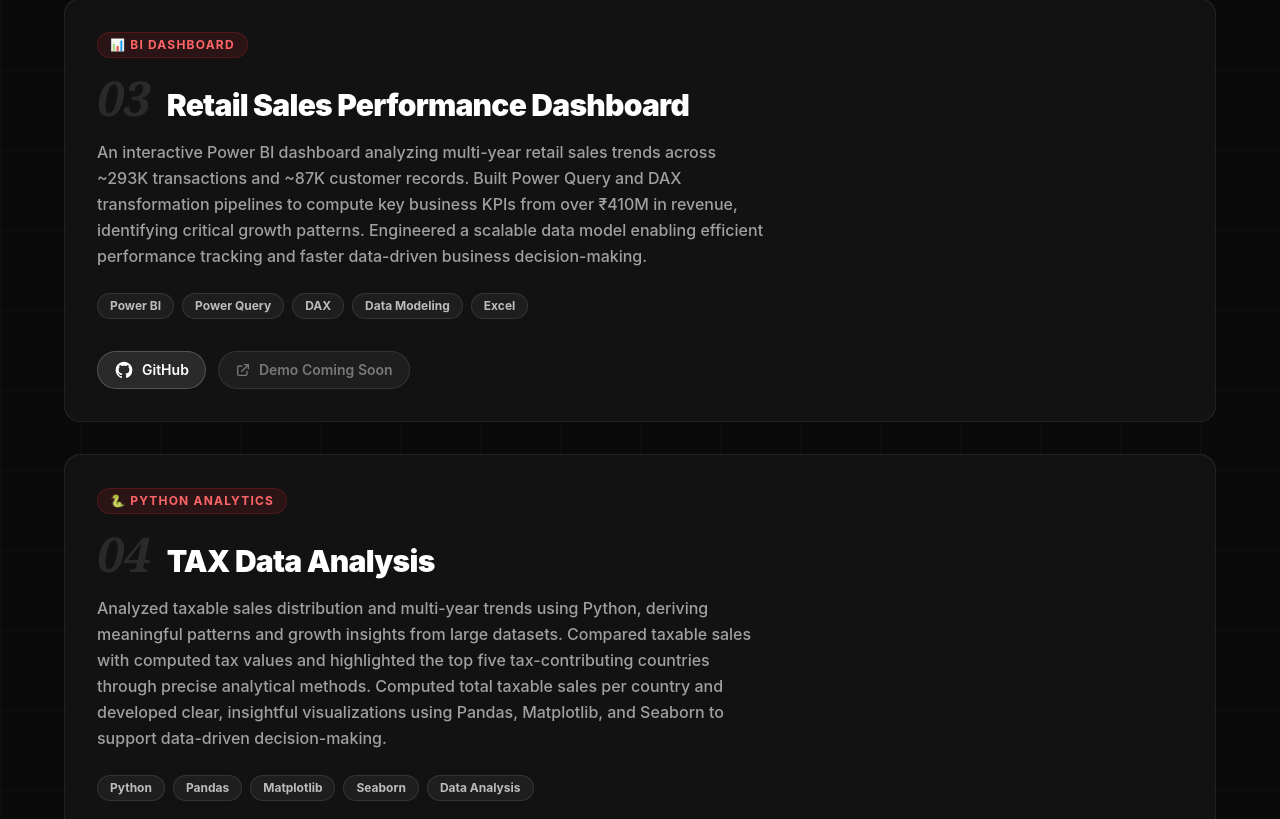
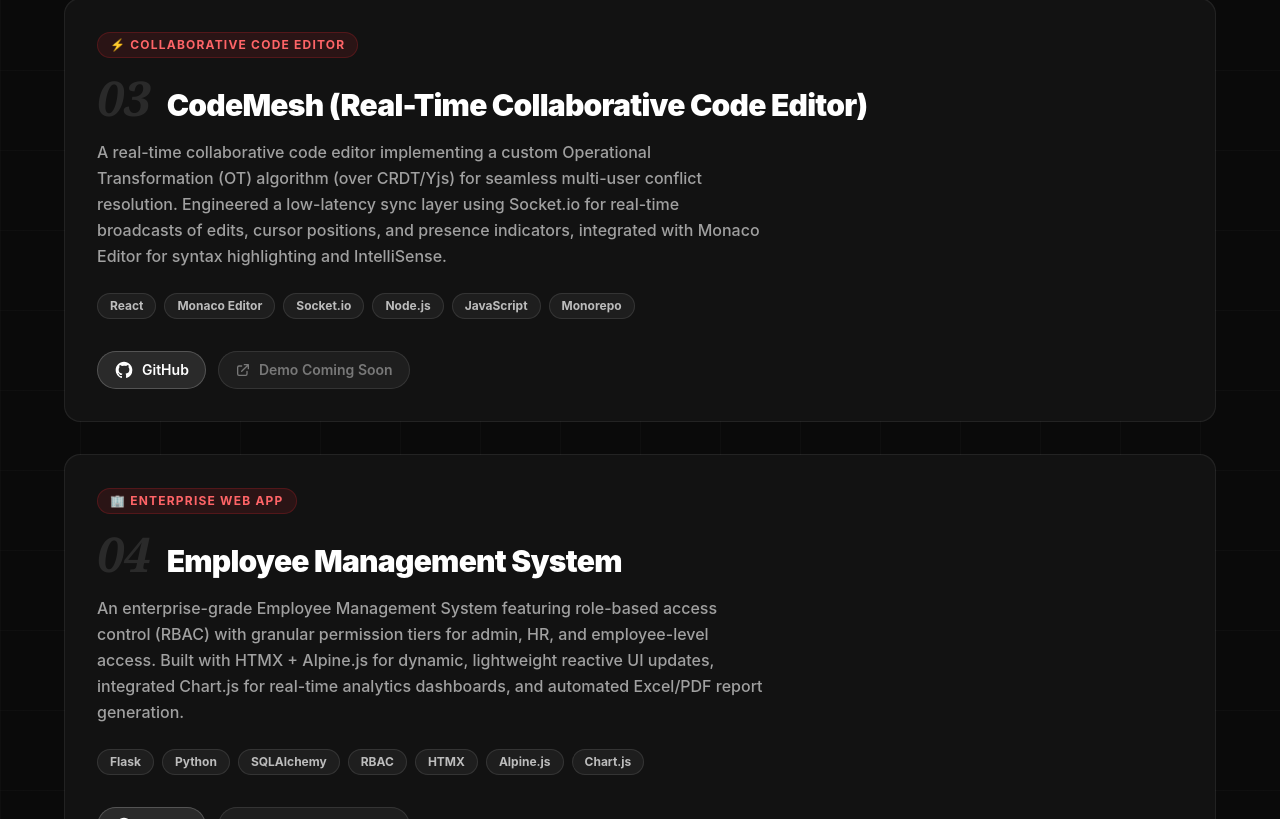
Before and after one commit to 4bhiigit/My-Portfolio, a React (Vite) app in the folder Portfolio-main/: page / in a window 1280 px wide. Shown: the part 5281-6100 px from the top of the page. Built offline with nearby package versions, Linux system fonts and the light colour scheme; no server answers.

Commit message:
Update projects 3 and 4 with CodeMesh and Employee Management System

```diff
--- a/Portfolio-main/src/data/portfolioData.js
+++ b/Portfolio-main/src/data/portfolioData.js
@@ -208,29 +208,44 @@ export const projects = [
     isFlagship: false,
   },
   {
-    id: "retail-sales-dashboard",
+    id: "codemesh",
     number: "03",
-    badge: "📊 BI Dashboard",
-    title: "Retail Sales Performance Dashboard",
+    badge: "⚡ Collaborative Code Editor",
+    title: "CodeMesh (Real-Time Collaborative Code Editor)",
     description:
-      "An interactive Power BI dashboard analyzing multi-year retail sales trends across ~293K transactions and ~87K customer records. Built Power Query and DAX transformation pipelines to compute key business KPIs from over ₹410M in revenue, identifying critical growth patterns. Engineered a scalable data model enabling efficient performance tracking and faster data-driven business decision-making.",
-    techTags: ["Power BI", "Power Query", "DAX", "Data Modeling", "Excel"],
+      "A real-time collaborative code editor implementing a custom Operational Transformation (OT) algorithm (over CRDT/Yjs) for seamless multi-user conflict resolution. Engineered a low-latency sync layer using Socket.io for real-time broadcasts of edits, cursor positions, and presence indicators, integrated with Monaco Editor for syntax highlighting and IntelliSense.",
+    techTags: [
+      "React",
+      "Monaco Editor",
+      "Socket.io",
+      "Node.js",
+      "JavaScript",
+      "Monorepo",
+    ],
     links: {
-      github: "https://github.com/4bhiigit/PBI",
+      github: "https://github.com/4bhiigit/CodeMash.git",
       demo: null,
     },
     isFlagship: false,
   },
   {
-    id: "tax-data-analysis",
+    id: "employee-management-system",
     number: "04",
-    badge: "🐍 Python Analytics",
-    title: "TAX Data Analysis",
+    badge: "🏢 Enterprise Web App",
+    title: "Employee Management System",
     description:
-      "Analyzed taxable sales distribution and multi-year trends using Python, deriving meaningful patterns and growth insights from large datasets. Compared taxable sales with computed tax values and highlighted the top five tax-contributing countries through precise analytical methods. Computed total taxable sales per country and developed clear, insightful visualizations using Pandas, Matplotlib, and Seaborn to support data-driven decision-making.",
-    techTags: ["Python", "Pandas", "Matplotlib", "Seaborn", "Data Analysis"],
+      "An enterprise-grade Employee Management System featuring role-based access control (RBAC) with granular permission tiers for admin, HR, and employee-level access. Built with HTMX + Alpine.js for dynamic, lightweight reactive UI updates, integrated Chart.js for real-time analytics dashboards, and automated Excel/PDF report generation.",
+    techTags: [
+      "Flask",
+      "Python",
+      "SQLAlchemy",
+      "RBAC",
+      "HTMX",
+      "Alpine.js",
+      "Chart.js",
+    ],
     links: {
-      github: "https://github.com/4bhiigit/py-pro/blob/main/Abhishek_Dongre_12308486_RK23EDB41.zip",
+      github: "https://github.com/4bhiigit/Flask-Development.git",
       demo: null,
     },
     isFlagship: false,
```
